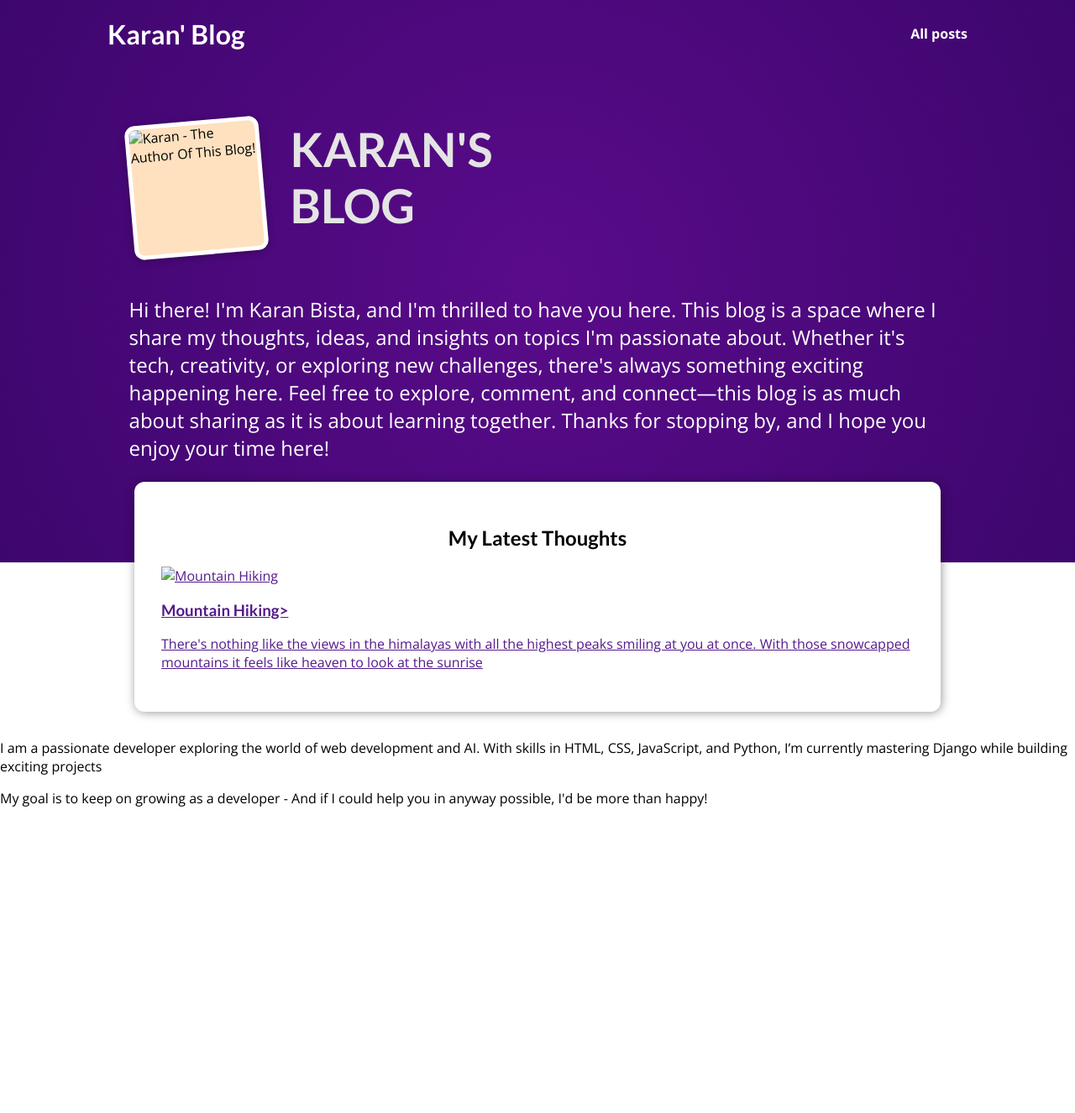
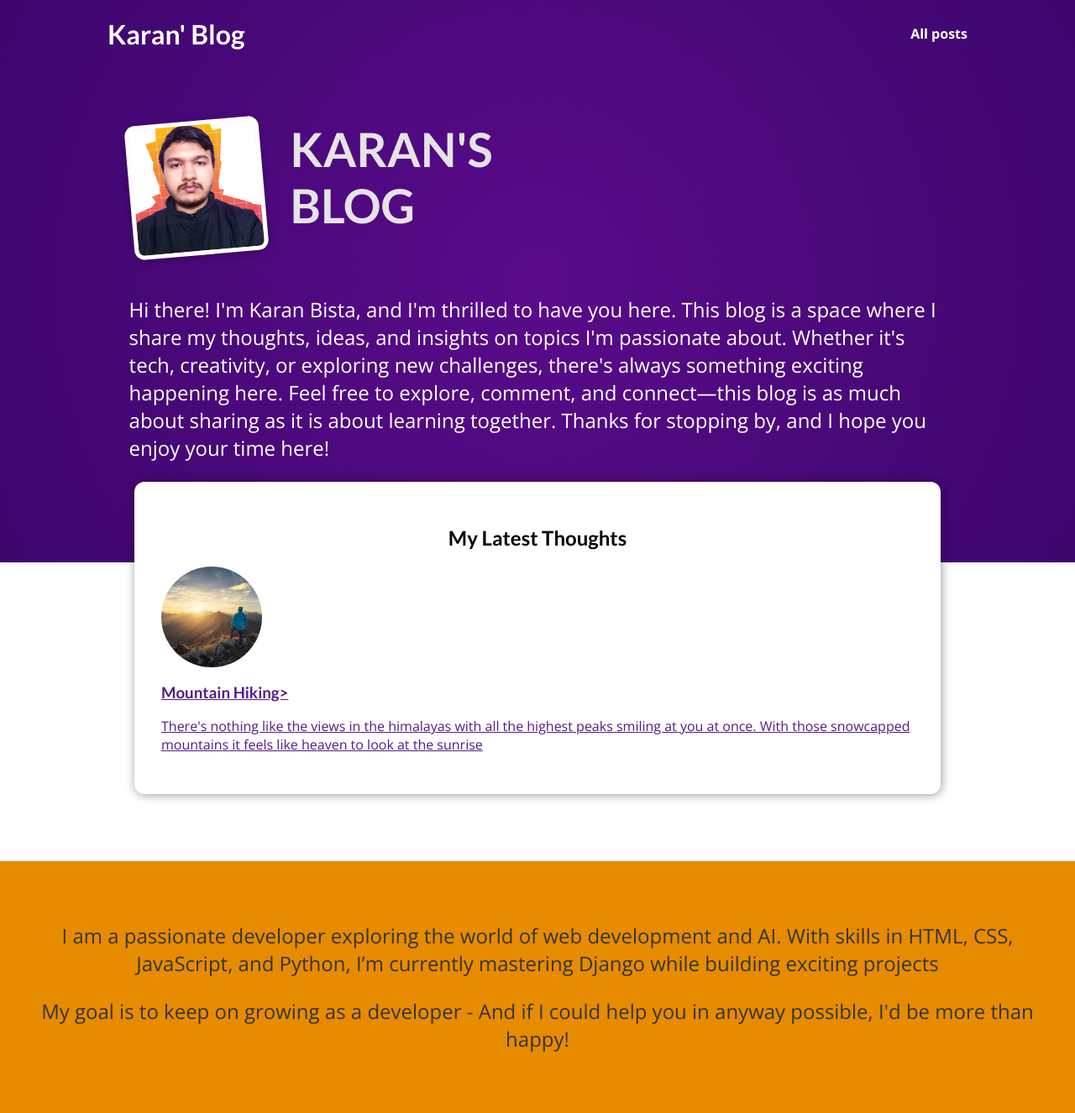
Before and after one commit to kar137/Django-Roadmap, a Django app: page / in a window 1280 px wide. Shown: the whole page at 84% size. Before the commit the page ends 961 px from the top, so only its background shows below. Run offline with Django 5.2, Linux system fonts and the light colour scheme.

Commit message:
add styling in index.html

```diff
--- a/blog/static/blog/index.css
+++ b/blog/static/blog/index.css
@@ -61,7 +61,7 @@
 #about {
   text-align: center;
   padding: 3rem;
-    background-color: #e48900;
+  background-color: #e78b01;
   margin-top: 5rem;
 }
 
--- a/blog/templates/blog/index.html
+++ b/blog/templates/blog/index.html
@@ -20,7 +20,7 @@
     </header>
     <section id="welcome">   <!-- welcome section for the introductory part -->
         <header>
-            <img src="" alt="Karan - The Author Of This Blog!" />
+            <img src="{% static 'blog/images/karan.jpg' %}" alt="Karan - The Author Of This Blog!" />
             <h2>KARAN'S BLOG</h2>
         </header>
         <p>Hi there! I'm Karan Bista, and I'm thrilled to have you here. This blog is a space where I share my thoughts, ideas, and insights on topics I'm passionate about. Whether it's tech, creativity, or exploring new challenges, there's always something exciting happening here.
@@ -33,7 +33,7 @@
             <li>
                 <article>
                     <a href="">
-                        <img src="" alt="Mountain Hiking">
+                        <img src="{% static 'blog/images/mountain.jpg' %}" alt="Mountain Hiking"  style="width: 120px; height: 120px; border-radius: 50%; object-fit: cover; display: block;">
                         <div>
                             <h3>Mountain Hiking></h3>
                             <p>There's nothing like the views in the himalayas with all the highest peaks smiling at you at once. With those snowcapped mountains it feels like heaven to look at the sunrise</p>
@@ -44,7 +44,7 @@
         </ul>
     </section>
 
-    <section id="About">
+    <section id="about">
         <p>I am a passionate developer exploring the world of web development and AI. With skills in HTML, CSS, JavaScript, and Python, I’m currently mastering Django while building exciting projects</p>
         <p>My goal is to keep on growing as a developer - And if I could help you in anyway possible, I'd be more than happy!</p>
     </section>
```
Also changed, not shown: blog/static/blog/images/codingimage.jpg (added), blog/static/blog/images/karan.jpg (added), blog/static/blog/images/mountain.jpg (added), blog/static/blog/images/woods.jpg (added). Lines whose indentation alone changed are shown as unchanged.
